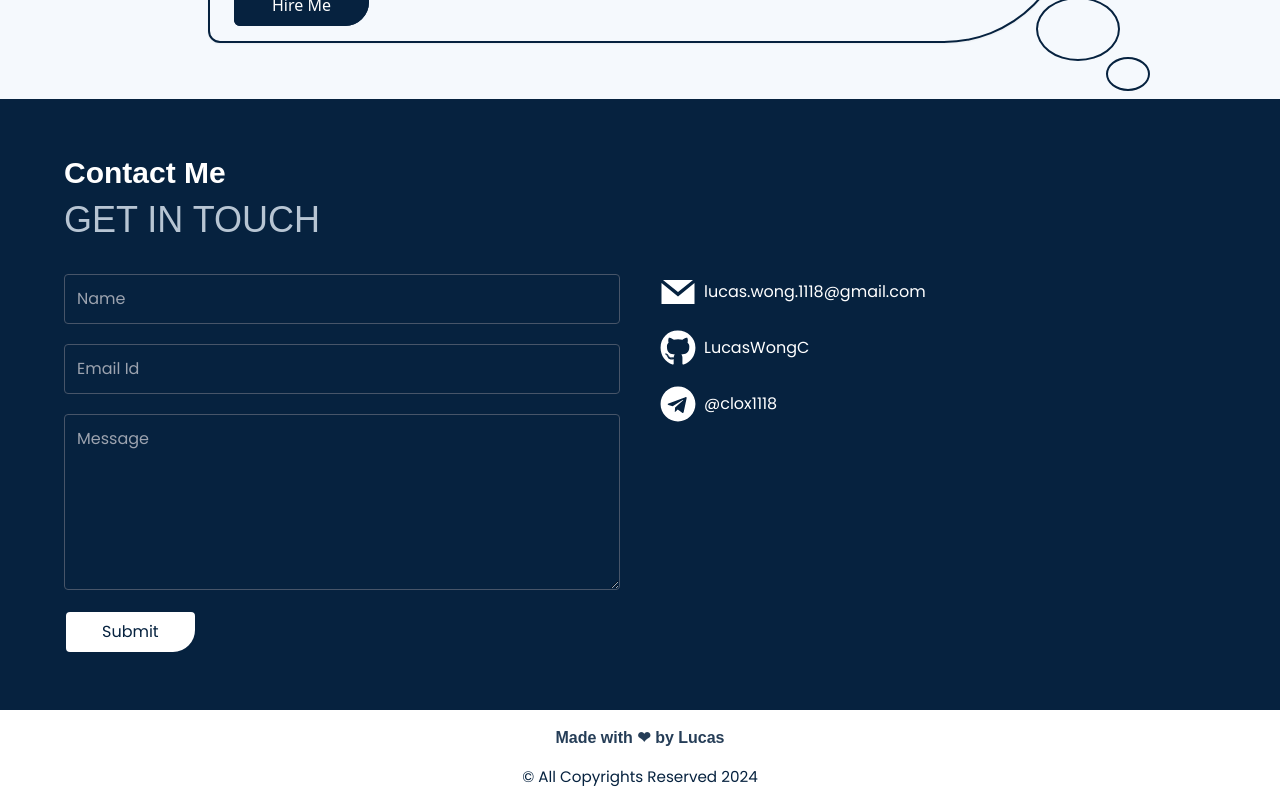
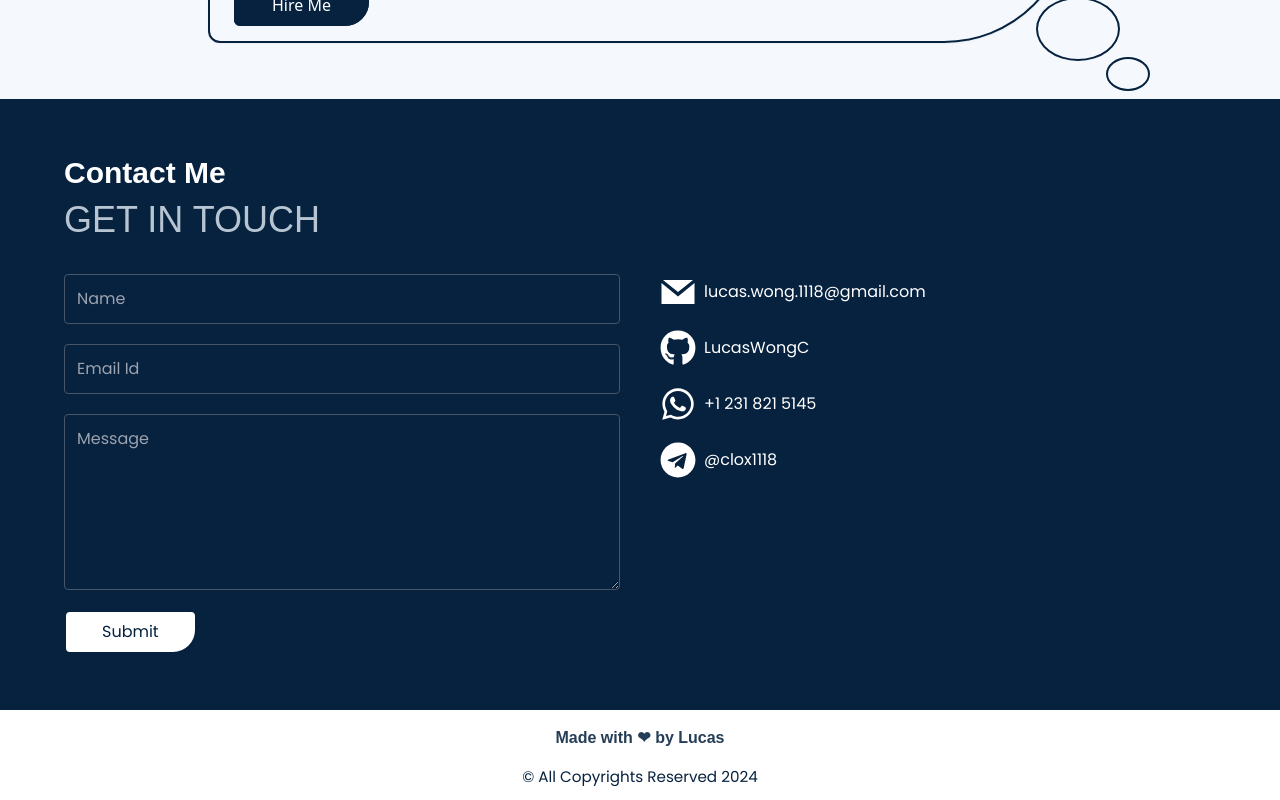
Before and after one commit to glass-heart919/portfolio-web, a Next.js app: page / in a window 1280 px wide. Shown: the part 4470-5270 px from the top of the page. Built offline with nearby package versions, Linux system fonts and the light colour scheme; a web font is replaced by a local one.

Commit message:
add whatsapp

```diff
--- a/src/content.ts
+++ b/src/content.ts
@@ -346,11 +346,11 @@ export const content = {
       //   icon: MdCall,
       //   link: "tel:+1 231 821 5145",
       // },
-      // {
-      //   text: "+1 231 821 5145",
-      //   icon: FaWhatsapp,
-      //   link: "https://wa.me/12318215145",
-      // },
+      {
+        text: "+1 231 821 5145",
+        icon: FaWhatsapp,
+        link: "https://wa.me/12318215145",
+      },
       {
         text: "@clox1118",
         icon: FaTelegram,
```
